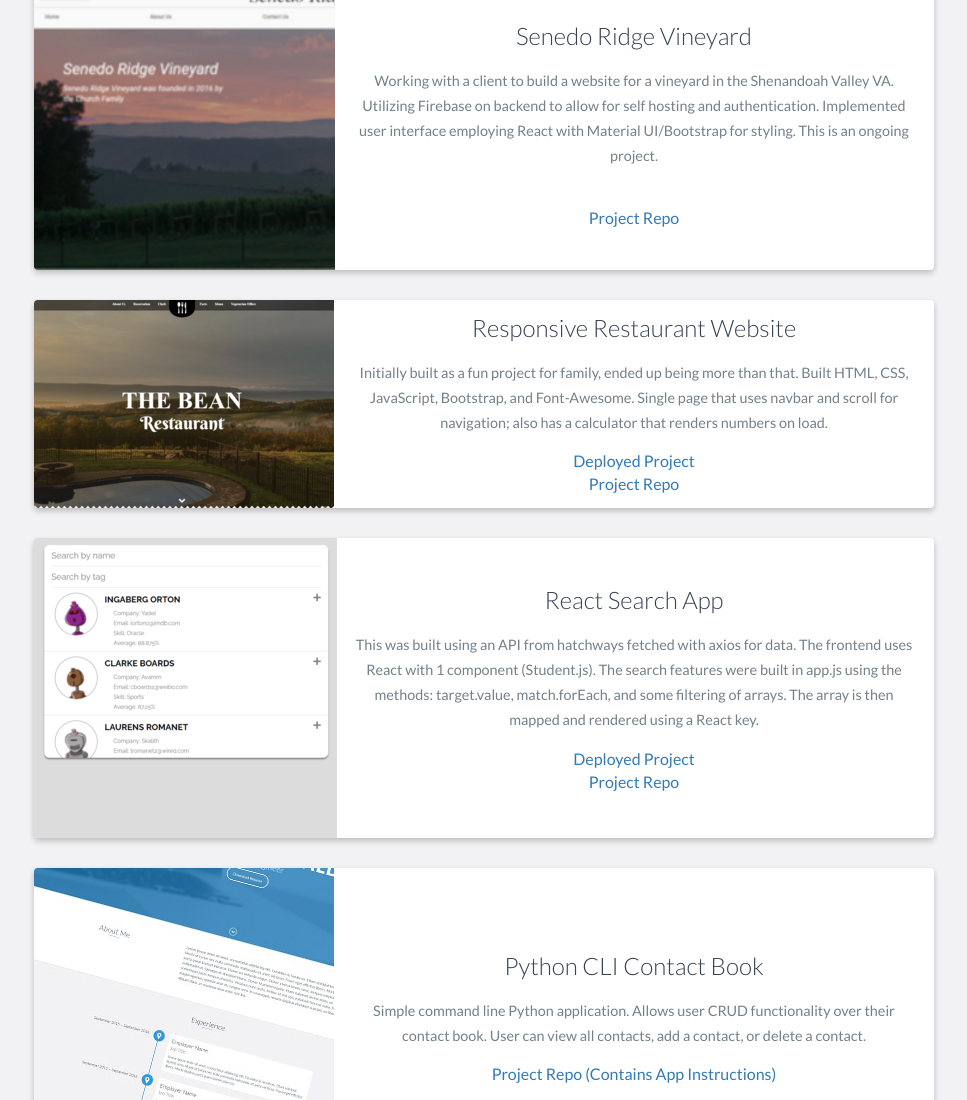
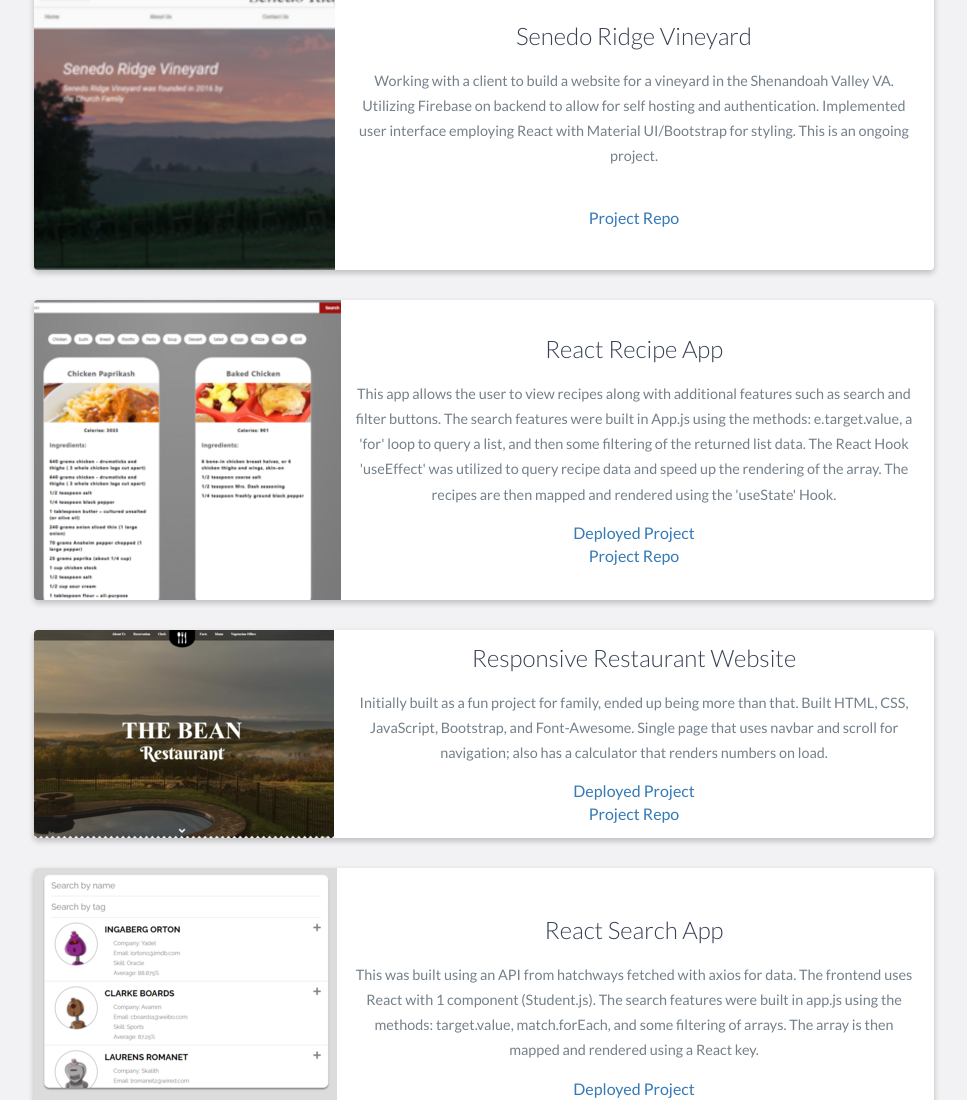
Before and after one commit to churchjg/Portfolio, a website: page index.html in a window 1280 px wide. Shown: the part 3258-4358 px from the top of the page, without its empty margins (156-1123 px from the left). Drawn offline with nearby package versions, Linux system fonts and the light colour scheme.

Commit message:
updated resumé

```diff
--- a/index.html
+++ b/index.html
@@ -206,6 +206,26 @@
                 </div>
                 <div class="project shadow-large">
                     <div class="project-image">
+                        <img src="images/recipedone.png" />
+                    </div>
+                    <!-- End .project-image -->
+                    <div class="project-info">
+                        <h3>React Recipe App</h3>
+                        <p>
+                            This app allows the user to view recipes along with additional features such as search and filter buttons.
+                            The search features were built in App.js using the methods: e.target.value, a 'for' loop to query a list, and then some filtering of the returned list data.
+                            The React Hook 'useEffect' was utilized to query recipe data and speed up the rendering of the array.
+                            The recipes are then mapped and rendered using the 'useState' Hook.
+                        </p>
+
+                        <a href="https://churchjg.github.io/Recipe/">Deployed Project</a>
+                    </br>
+                        <a href="https://github.com/churchjg/Recipe">Project Repo</a>
+                    </div>
+                    <!-- End .project-info -->
+                </div>
+                <div class="project shadow-large">
+                    <div class="project-image">
                         <img src="images/BeanRes.png" />
                     </div>
                     <!-- End .project-image -->
```
Also changed, not shown: images/recipedone.png (added), 1 other file.
